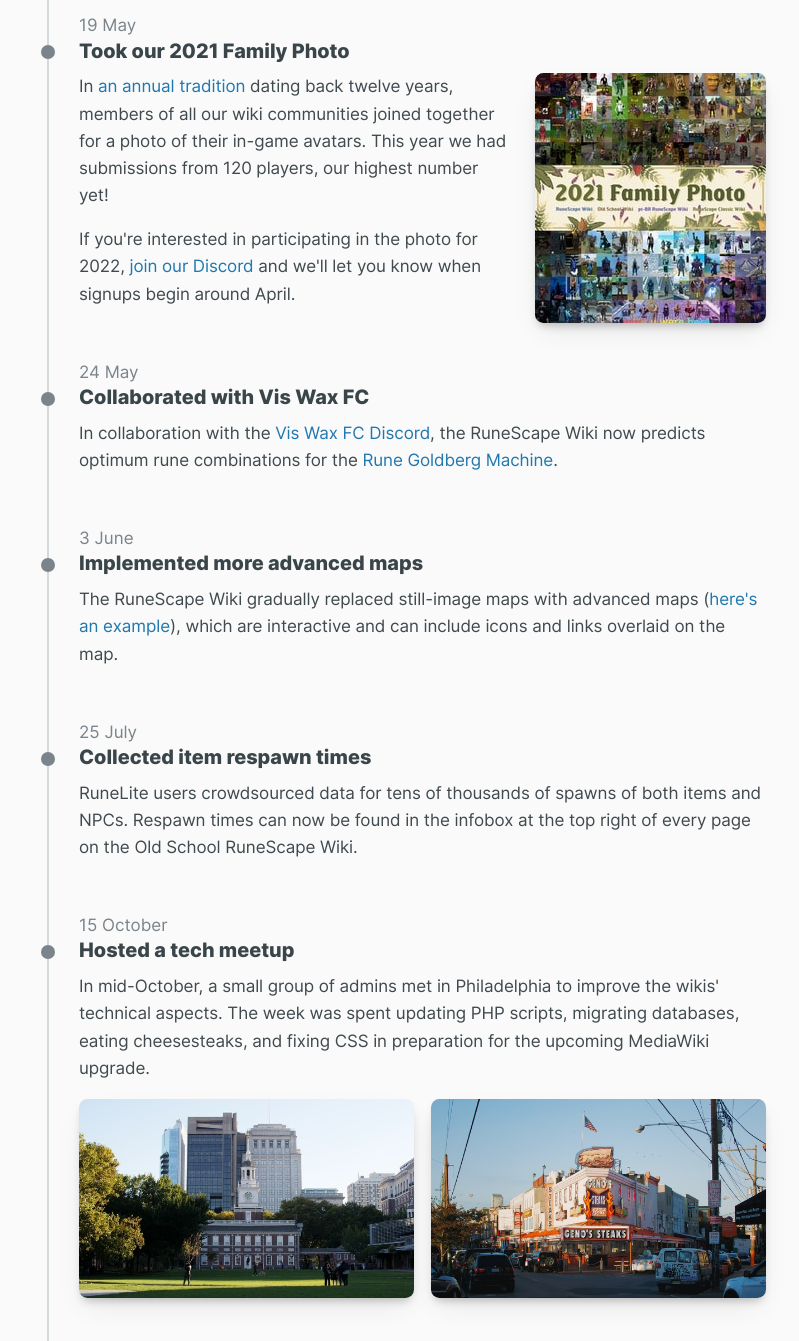
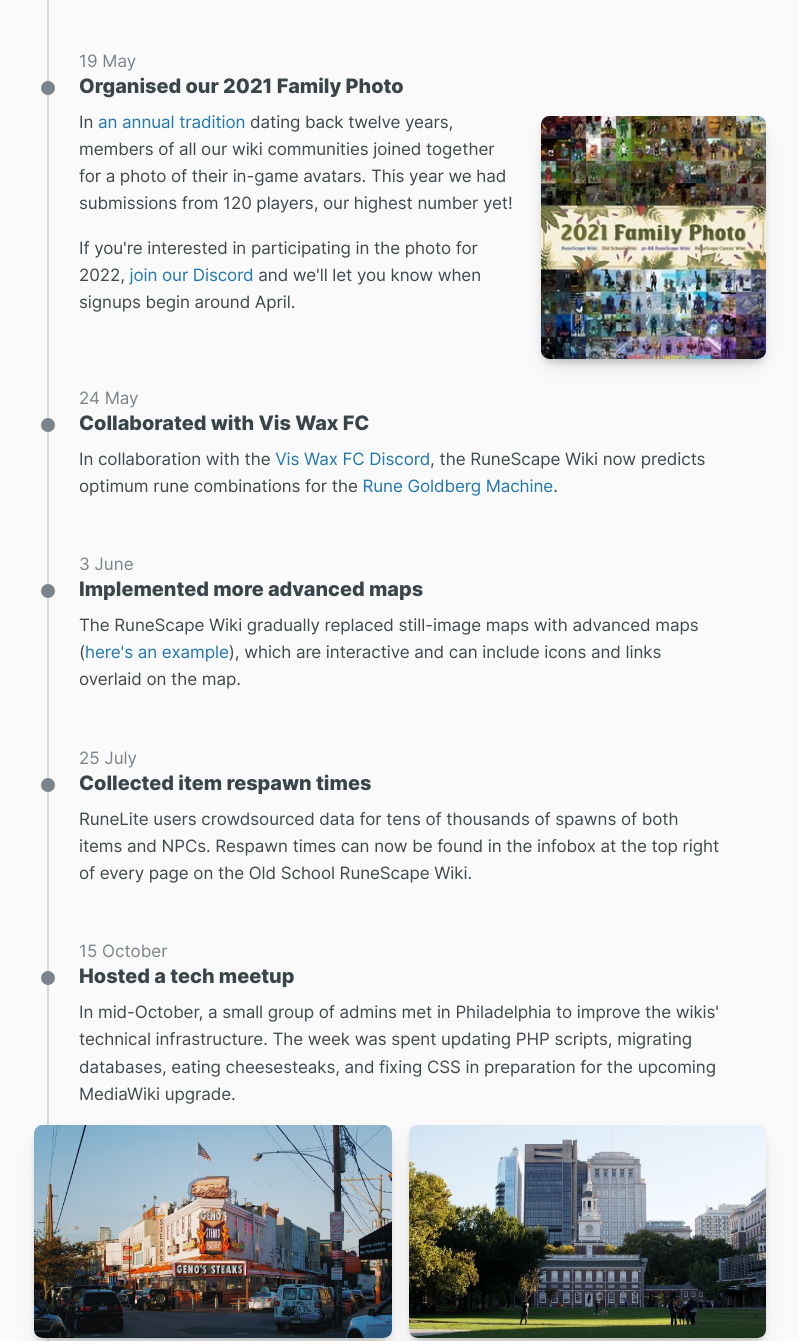
Before and after one commit to Iiii-I-I-I/year-in-review-2021, a plain HTML site: page index.html in a window 1280 px wide. Shown: the part 2572-3913 px from the top of the page, without its empty margins (240-1039 px from the left). Drawn offline with Linux system fonts and the light colour scheme; a script that the page names is missing.

Commit message:
more image tweaks

```diff
--- a/index.html
+++ b/index.html
@@ -94,10 +94,10 @@
                 </li>
                 <li>
                     <div class="milestone-date">19 May</div>
-                    <h3>Took our 2021 Family Photo</h3>
-                    <div class="picture-container" style="float: right; width: 231px; margin-left: 1.5em">
+                    <h3>Organised our 2021 Family Photo</h3>
+                    <div class="picture-container" style="float: right; width: 225px; margin: .4em -45px 1.5em 1.5em">
                         <picture data-src-full="images/full/family-photo.jpg">
-                            <img width="231" height="250" class="thumb" loading="lazy" src="images/thumb/family-photo.jpg" srcset="images/thumb/family-photo@2x.jpg 2x" alt="Musicians performing onstage at the Golden Gnome Awards during RuneFest 2019" />
+                            <img width="231" height="250" class="thumb" loading="lazy" src="images/thumb/family-photo.jpg" srcset="images/thumb/family-photo@2x.jpg 2x" alt="The RuneScape Wikis' 2021 Family Photo" />
                         </picture>
                         <div class="fullscreen-button"><svg class="fullscreen-icon"><use href="images/icons/bootstrap-icons.svg#arrows-angle-expand"/></svg></div>
                     </div>
@@ -122,17 +122,17 @@
                 <li>
                     <div class="milestone-date">15 October</div>
                     <h3>Hosted a tech meetup</h3>
-                    <p>In mid-October, a small group of admins met in Philadelphia to improve the wikis' technical aspects. The week was spent updating PHP scripts, migrating databases, eating cheesesteaks, and fixing CSS in preparation for the upcoming MediaWiki upgrade.</p>
+                    <p>In mid-October, a small group of admins met in Philadelphia to improve the wikis' technical infrastructure. The week was spent updating PHP scripts, migrating databases, eating cheesesteaks, and fixing CSS in preparation for the upcoming MediaWiki upgrade.</p>
                     <figure>
                         <div class="picture-container">
-                            <picture data-src-full="images/full/independence-hall.jpg">
-                                <img width="600" height="357" class="thumb" loading="lazy" src="images/thumb/independence-hall.jpg" srcset="images/thumb/independence-hall@2x.jpg 2x" alt="The front of Independence Hall, where the Constitution and the Declaration of Independence were signed." />
+                            <picture data-src-full="images/full/genos-steaks.jpg">
+                                <img width="600" height="357" class="thumb" loading="lazy" src="images/thumb/genos-steaks.jpg" srcset="images/thumb/genos-steaks@2x.jpg 2x" alt="The exterior of Geno's Steaks, a restaurant that specialises in Philly cheesesteaks." />
                             </picture>
                             <div class="fullscreen-button"><svg class="fullscreen-icon"><use href="images/icons/bootstrap-icons.svg#arrows-angle-expand"/></svg></div>
                         </div>
                         <div class="picture-container">
-                            <picture data-src-full="images/full/genos-steaks.jpg">
-                                <img width="600" height="357" class="thumb" loading="lazy" src="images/thumb/genos-steaks.jpg" srcset="images/thumb/genos-steaks@2x.jpg 2x" alt="The exterior of Geno's Steaks, a restaurant that specialises in Philly cheesesteaks." />
+                            <picture data-src-full="images/full/independence-hall.jpg">
+                                <img width="600" height="357" class="thumb" loading="lazy" src="images/thumb/independence-hall.jpg" srcset="images/thumb/independence-hall@2x.jpg 2x" alt="The front of Independence Hall, where the Constitution and the Declaration of Independence were signed." />
                             </picture>
                             <div class="fullscreen-button"><svg class="fullscreen-icon"><use href="images/icons/bootstrap-icons.svg#arrows-angle-expand"/></svg></div>
                         </div>
@@ -149,12 +149,6 @@
                     <p>The Old School RuneScape Wiki launched a new sidebar widget showing the latest editing activity on the site. <a class="link" target="_blank" rel="noopener" href="https://oldschool.runescape.wiki/w/Special:Random/main">Check it out on any page</a>, or make an edit to see it featured on the sidebar in real time!</p>
                 </li>
             </ul>
-        </section>
-        <!-- QUIZ -->
-        <section>
-            <h2 id="quiz">Test your knowledge</h2>
-            <p>The wikis have no shortage of interesting facts, with dedicated trivia sections on over 15,000 pages. Think you know your stuff? Give our quizzes a go and see how you well you know the game! If you want to try more than one category, you'll get the chance to pick again after you finish your current quiz.</p>
-            <div class="quiz"></div>
         </section>
         <!-- TRAFFIC STATS -->
         <section>
@@ -432,9 +426,15 @@
             </div>
             <p>The wikis had an average TTFB of 270 milliseconds over the past year. For comparison, that's <a class="link" target="_blank" rel="noopener" href="https://performance.wikimedia.org/#!/year">20 percent faster than Wikipedia</a>, which averaged 340 milliseconds. When combined with <a class="link" target="_blank" rel="noopener" href="https://blog.cloudflare.com/orpheus/">improvements to our CDN</a>, these changes cut our average page load time nearly in half! Our upgrades helped keep us competitive with better-funded projects in pushing the MediaWiki software to its performance limits.</p>
         </section>
+        <!-- QUIZ -->
+        <section>
+            <h2 id="quiz">Test your knowledge</h2>
+            <p>The wikis have no shortage of interesting facts, with dedicated trivia sections on over 15,000 pages. Think you know your stuff? Give our quizzes a go and see how you well you know the game! If you want to try more than one category, you'll get the chance to pick again after you finish your current quiz.</p>
+            <div class="quiz"></div>
+        </section>
         <!-- CLOSING -->
         <section>
-            <p>2021 was a year full of unique trials, so we're looking forward to covering all the new game content coming in 2022. Whether it's Het's Oasis, the third Old School League, or the new Trade Octagon stock market minigame, we hope you'll check out the wikis as you play and help your fellow gamers document every rat in RuneScape.</p>
+            <p>2021 was a year full of unique trials, so we're looking forward to covering game content coming in 2022. Whether it's Het's Oasis, the third Old School League, or the new Trade Octagon stock market minigame, we hope you'll check out the wikis as you play and help your fellow gamers document every rat in RuneScape.</p>
             <p>If you want to get involved with the wiki, there's always work to do, and new projects are getting started all the time. If you haven't edited before and aren't sure where to start, join <a class="link social discord" target="_blank" rel="noopener" href="https://discord.com/invite/runescapewiki">our Discord</a> or tweet us, <a class="link social twitter" target="_blank" rel="noopener" href="https://twitter.com/rswiki">@RSWiki</a> and <a class="link social twitter" target="_blank" rel="noopener" href="https://twitter.com/osrs_wiki">@OSRS_Wiki</a>.</p>
             <p class="signature">&mdash; From all of us at the RuneScape Wikis<br />January 1, 2022<p>
         </section>
--- a/styles/main.css
+++ b/styles/main.css
@@ -1049,7 +1049,7 @@ section + section {
 .milestone-list {
     position: relative;
     list-style: none;
-    padding: 35px 0 15px 45px;
+    padding: 30px 45px 15px;
 }
 
 /* the vertical line */
@@ -1258,7 +1258,7 @@ section + section {
    -------------- */
 
 figure {
-    margin: 1em 0 0;
+    margin: 1em -45px 0 -45px; /* reverse left/right padding from .milestone-list */
     display: flex;
     flex-flow: row wrap;
 }
@@ -1333,12 +1333,12 @@ figcaption {
     -webkit-backdrop-filter: blur(7px);
     backdrop-filter: blur(7px);
     cursor: pointer;
-    animation: .55s fade-in cubic-bezier(0.22, 1, 0.36, 1);
+    animation: .5s fade-in cubic-bezier(0.22, 1, 0.36, 1);
 }
 
 .full-image-container {
     margin: auto;
-    animation: .55s cubic-bezier(0.22, 1, 0.36, 1);
+    animation: .5s cubic-bezier(0.22, 1, 0.36, 1);
     animation-name: scale-up, fade-in;
 }
 
```
Also changed, not shown: images/full/family-photo.jpg.
